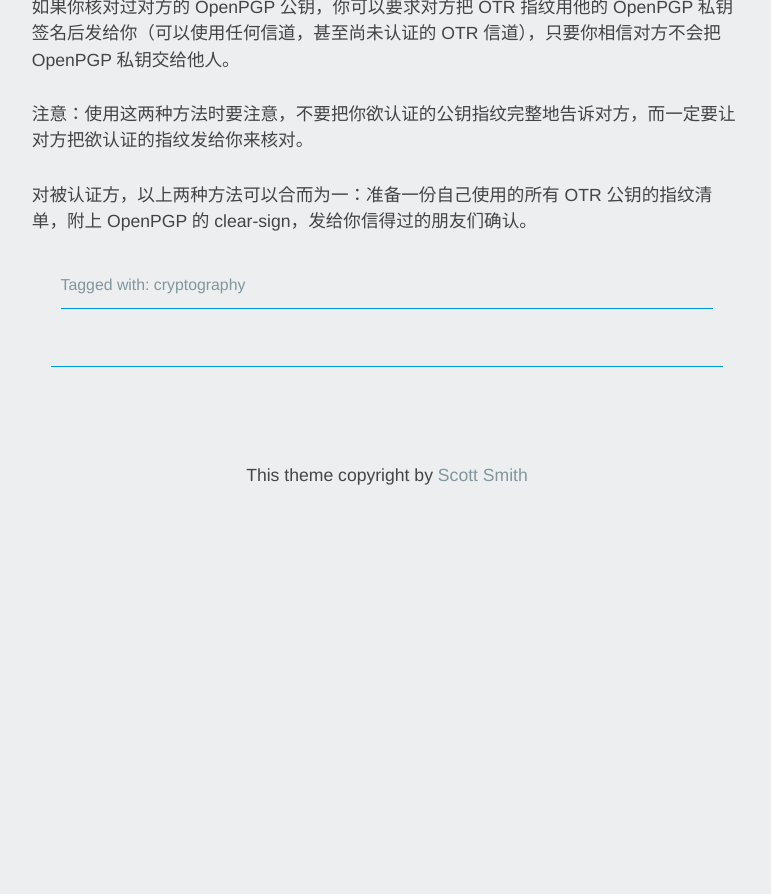
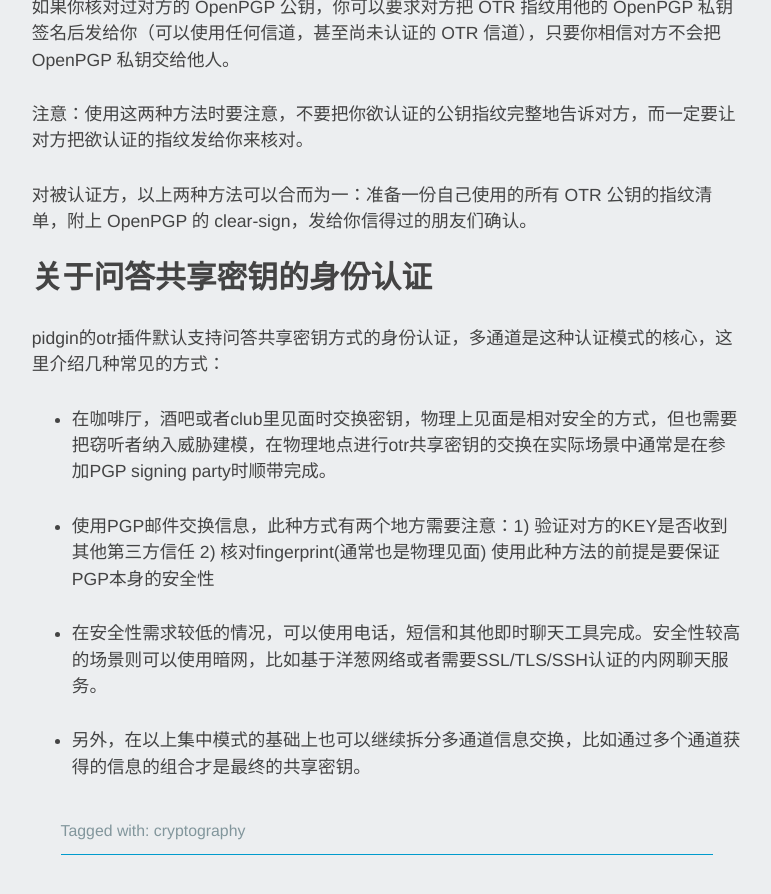
Before and after one commit to hardenedlinux/hardenedlinux.github.io, a Jekyll site: the page built from _posts/2018-02-01-pidgin_xmpp_otr_debian.md, in a window 1280 px wide and 900 px high, scrolled down 6791 px. Shown: the top 894 px of the window, without its empty margins (253-1024 px from the left). Built offline with Jekyll 4.4.1, drawn with Linux system fonts in a browser that asks for light colours; before the commit the page ends 7295 px from its top, so only the background shows below that.

Commit message:
multiple channel info exchg

```diff
--- a/_posts/2018-02-01-pidgin_xmpp_otr_debian.md
+++ b/_posts/2018-02-01-pidgin_xmpp_otr_debian.md
@@ -142,3 +142,14 @@ $ make && make install
 注意：使用这两种方法时要注意，不要把你欲认证的公钥指纹完整地告诉对方，而一定要让对方把欲认证的指纹发给你来核对。
 
 对被认证方，以上两种方法可以合而为一：准备一份自己使用的所有 OTR 公钥的指纹清单，附上 OpenPGP 的 clear-sign，发给你信得过的朋友们确认。
+
+### 关于问答共享密钥的身份认证
+pidgin的otr插件默认支持问答共享密钥方式的身份认证，多通道是这种认证模式的核心，这里介绍几种常见的方式：
+
+* 在咖啡厅，酒吧或者club里见面时交换密钥，物理上见面是相对安全的方式，但也需要把窃听者纳入威胁建模，在物理地点进行otr共享密钥的交换在实际场景中通常是在参加PGP signing party时顺带完成。
+
+* 使用PGP邮件交换信息，此种方式有两个地方需要注意：1) 验证对方的KEY是否收到其他第三方信任 2) 核对fingerprint(通常也是物理见面) 使用此种方法的前提是要保证PGP本身的安全性
+
+* 在安全性需求较低的情况，可以使用电话，短信和其他即时聊天工具完成。安全性较高的场景则可以使用暗网，比如基于洋葱网络或者需要SSL/TLS/SSH认证的内网聊天服务。
+
+* 另外，在以上集中模式的基础上也可以继续拆分多通道信息交换，比如通过多个通道获得的信息的组合才是最终的共享密钥。
```
